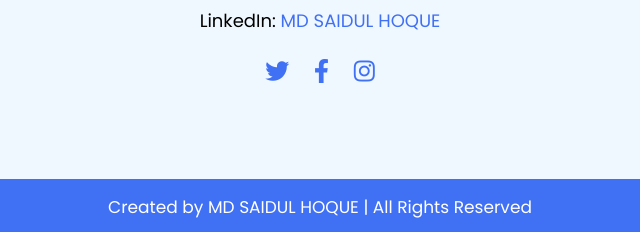
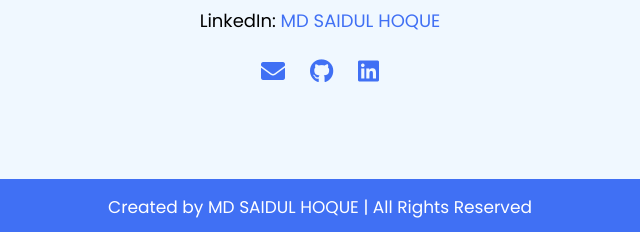
Before and after one commit to mdsaidulhoque/Portfolio, a plain HTML site: page index.html in a window 1280 px wide. Shown: the part 3572-3804 px from the top of the page, 320-960 px from the left. Drawn offline with Linux system fonts and the light colour scheme; a web font is replaced by a local one.

Commit message:
Update index.html

```diff
--- a/index.html
+++ b/index.html
@@ -173,9 +173,9 @@
         <p>GitHub: <a href="https://github.com/mdsaidulhoque">mdsaidulhoque</a></p>
         <p>LinkedIn: <a href="https://www.linkedin.com/in/md-saidul-hoque-63bb57320">MD SAIDUL HOQUE</a></p>
         <div class="social-media">
-          <a href="https://twitter.com/yourprofile"><i class="fab fa-twitter"></i></a>
-          <a href="https://facebook.com/yourprofile"><i class="fab fa-facebook-f"></i></a>
-          <a href="https://instagram.com/yourprofile"><i class="fab fa-instagram"></i></a>
+          <a href="mailto:mdsaidulhoque951@gmail.com"><i class="fas fa-envelope"></i></a>
+          <a href="https://github.com/mdsaidulhoque"><i class="fab fa-github"></i></a>
+          <a href="https://www.linkedin.com/in/md-saidul-hoque-63bb57320"><i class="fab fa-linkedin"></i></a>
         </div>
       </div>
     </div>
```
